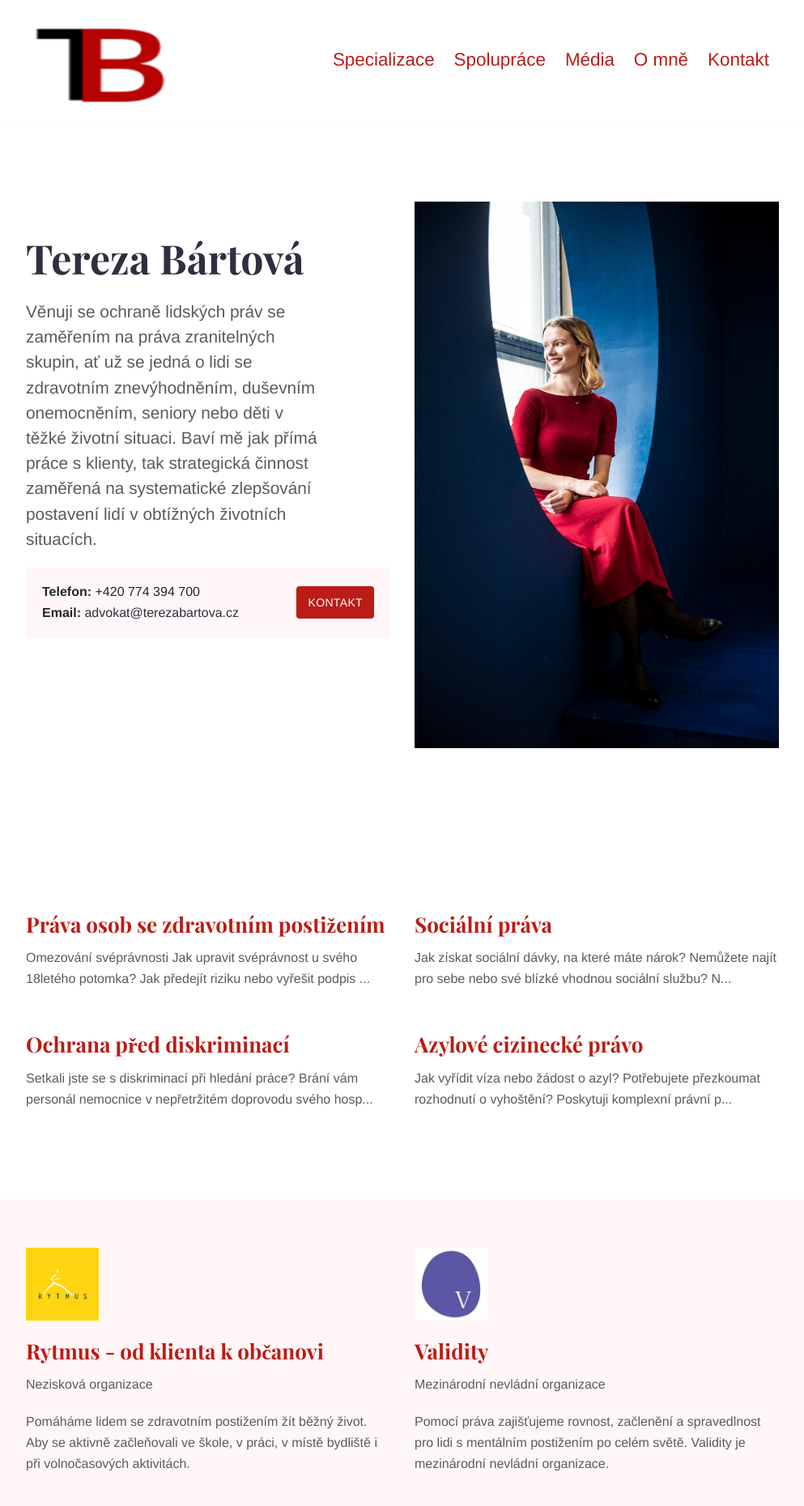
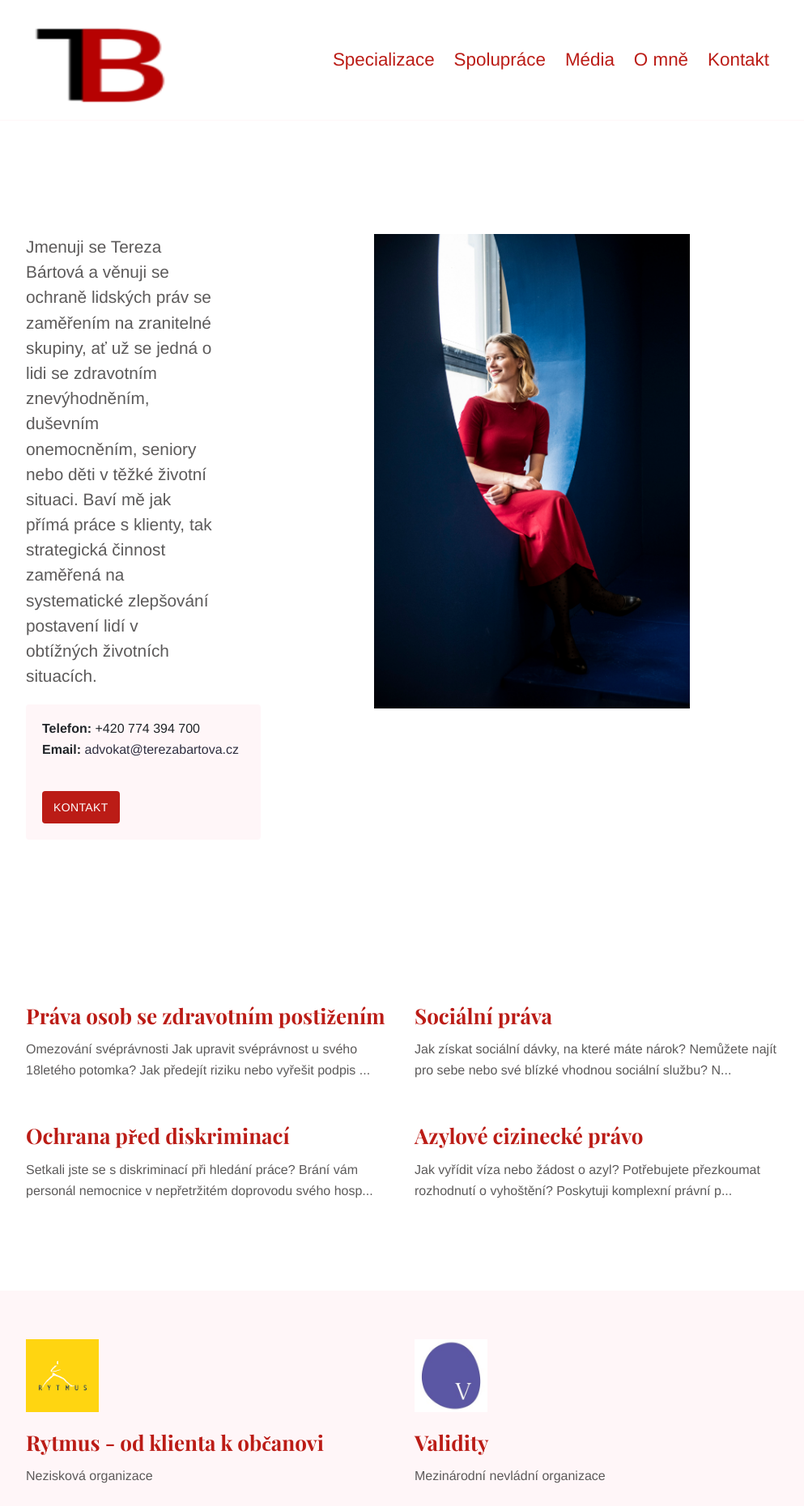
Before and after one commit to terezabartova/terezabartova.github.io, a Jekyll site: the page built from index.md, in a window 1280 px wide. Shown: the top 1860 px of the page at 81% size, without its empty margins (143-1136 px from the left). Built offline with Jekyll 4.4.1, drawn with Linux system fonts in a browser that asks for light colours.

Commit message:
Styling Intro - callbox and image size

```diff
--- a/_includes/teams.html
+++ b/_includes/teams.html
@@ -3,7 +3,7 @@
     <div class="row">
         {% assign promoted_teams = site.team | where: "promoted", true | sort: "weight" %}
         {% for team in promoted_teams %}
-        <div class="col-6 mb-2">
+        <div class="col-md-6 mb-2">
             <div class="team team-summary team-summary-large">
                 {% if team.image %}
                 <div class="team-image">
@@ -28,7 +28,7 @@
     <div class="row pt-6 pb-6">
         {% assign teams = site.team | where: "promoted", empty | sort: "weight" %}
         {% for team in teams %}
-        <div class="col-6 mb-3">
+        <div class="col-md-6 mb-3">
             <div class="team team-summary">
                 {% if team.image %}
                 <div class="team-image">
--- a/_layouts/home.html
+++ b/_layouts/home.html
@@ -4,19 +4,26 @@ bodyClass: "page-home"
 ---
 
 <div class="intro">
-  <div class="container">
-    <div class="row justify-content-start">
-      <div class="col-12 col-md-7 col-lg-6 order-2 order-md-1">
+  <div class="container justify-content-center">
+    <div class="row justify-content-center">
+      <div class="col-12 col-md-7 col-lg-4 order-md-1 order-xs-1" >
         {{ content }}
-        {% if page.show_call_box %}
-          {% include call.html show_button=true %}
-        {% endif %}
+        <div class="intro-call-box-hide-large">
+          {% if page.show_call_box %}
+            {% include call.html show_button=true %}
+          {% endif %}
+        </div>
       </div>
       {% if page.intro_image %}
-      <div class="col-12 col-md-5 col-lg-6 order-1 order-md-2 position-relative">
-        <img alt="{{ page.title }}" class="intro-image{% if page.intro_image_absolute %} intro-image-absolute{% endif %}{% if page.intro_image_hide_on_mobile %} intro-image-hide-mobile{% endif %}" src="{{ page.intro_image | relURL }}" />
+      <div class="col-12 col-md-5 col-lg-8 order-md-2 order-xs-2 position-relative">
+        <img alt="{{ page.title }}" class="img-fluid rounded mx-auto d-block intro-image{% if page.intro_image_hide_on_mobile %} intro-image-hide-mobile{% endif %}" src="{{ page.intro_image | relURL }}" />
       </div>
       {% endif %}
+      <div class="intro-call-box-hide-mobile">
+      {% if page.show_call_box %}
+        {% include call.html show_button=true %}
+      {% endif %}
+      </div>
     </div>
   </div>
 </div>
--- a/_sass/components/_intro-image.scss
+++ b/_sass/components/_intro-image.scss
@@ -1,7 +1,6 @@
 .intro-image {
-  width: 100%;
-  height: auto;
-  margin-top: -40px;
+    max-width: 64%;
+    height: auto;
 }
 .intro-image-absolute {
   max-width: none;
@@ -29,6 +28,19 @@
 }
 .intro-image-hide-mobile {
   display: none;
+  @include media-breakpoint-down(md) {
+    display: block;
+  }
+}
+.intro-call-box-hide-mobile {
+  display: none;
+  @include media-breakpoint-down(sm) {
+    display: block;
+  }
+}
+
+.intro-call-box-hide-large {
+  display: none;
   @include media-breakpoint-up(md) {
     display: block;
   }
--- a/index.md
+++ b/index.md
@@ -5,16 +5,12 @@ description: Domácí stránka
 intro_image: "images/illustrations/terka3.jpg"
 intro_image_absolute: false
 intro_image_hide_on_mobile: false
+intro_call_box_on_mobile: true
 show_call_box: true
 ---
 
-# Tereza Bártová
-
-Věnuji se ochraně lidských práv se zaměřením na
-práva zranitelných skupin, ať už se jedná o lidi se
-zdravotním znevýhodněním, duševním
-onemocněním, seniory nebo děti v těžké
-životní situaci. Baví mě jak přímá práce s
-klienty, tak strategická činnost zaměřená na
-systematické zlepšování postavení lidí v
+Jmenuji se Tereza Bártová a věnuji se ochraně lidských práv se zaměřením na
+zranitelné skupiny, ať už se jedná o lidi se zdravotním znevýhodněním, duševním
+onemocněním, seniory nebo děti v těžké životní situaci. Baví mě jak přímá práce s
+klienty, tak strategická činnost zaměřená na systematické zlepšování postavení lidí v
 obtížných životních situacích.
```
